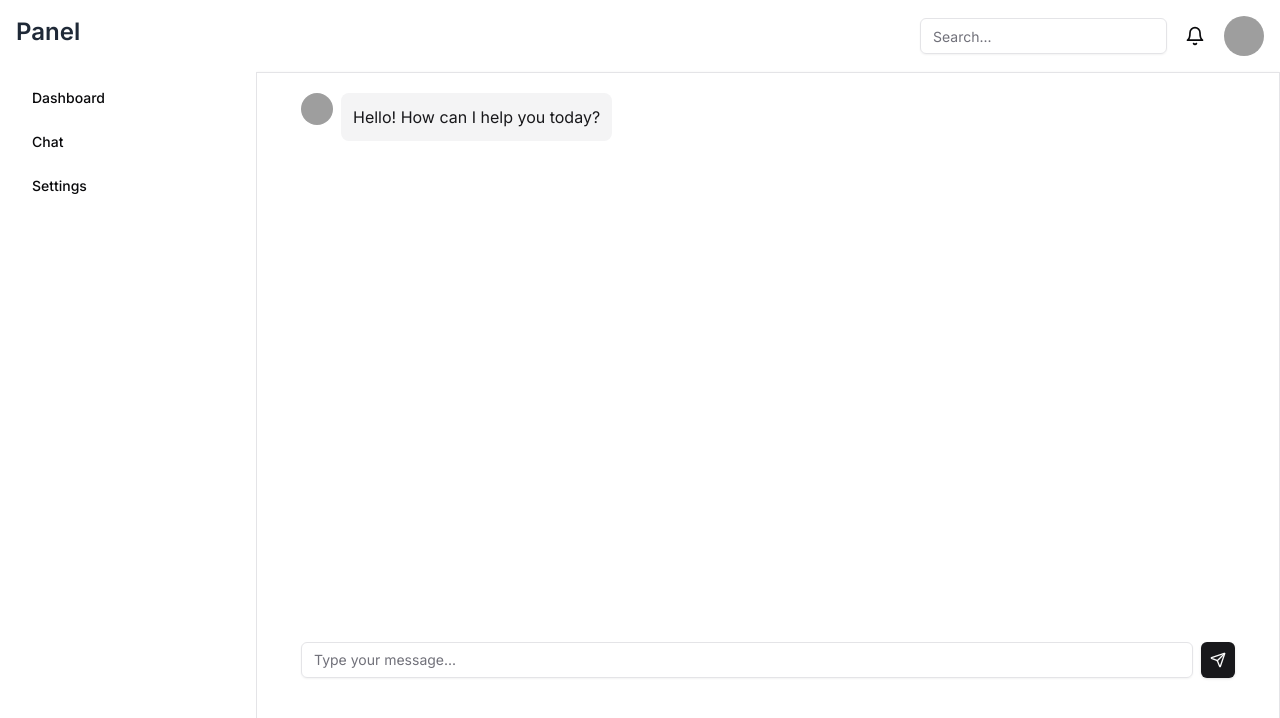
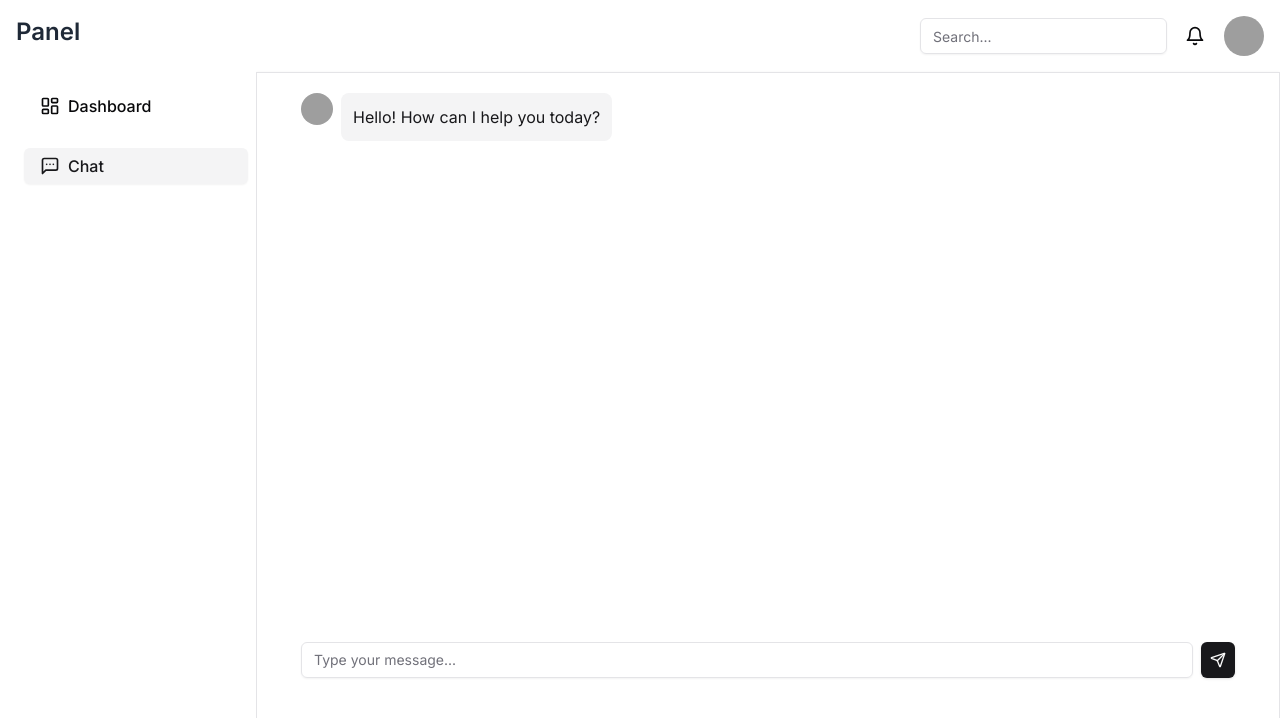
Before and after one commit to j3rryl/real-estate, a Next.js app: page /chat in a window 1280 px wide. Shown: the top 718 px of the page. Built offline with nearby package versions, Linux system fonts and the light colour scheme; grey boxes are pictures that could not be loaded.

Commit message:
links complete

```diff
--- a/app/layouts/sidebar.tsx
+++ b/app/layouts/sidebar.tsx
@@ -1,10 +1,17 @@
 "use client";
 import { useState } from "react";
-import { Bell, Menu } from "lucide-react";
+import {
+  Bell,
+  LayoutDashboard,
+  Menu,
+  MessageSquareMoreIcon,
+  Settings,
+} from "lucide-react";
 import { Avatar, AvatarFallback, AvatarImage } from "@/components/ui/avatar";
 import { Button } from "@/components/ui/button";
 import { Input } from "@/components/ui/input";
 import Link from "next/link";
+import { usePathname } from "next/navigation";
 
 export default function AdminDashboard({
   children,
@@ -12,7 +19,12 @@ export default function AdminDashboard({
   children: React.ReactNode;
 }>) {
   const [isMobileMenuOpen, setIsMobileMenuOpen] = useState(false);
-
+  const pathname = usePathname();
+  const navItems = [
+    { href: "/dashboard", label: "Dashboard", icon: LayoutDashboard },
+    { href: "/chat", label: "Chat", icon: MessageSquareMoreIcon },
+    // { href: "/settings", label: "Settings", icon: Settings },
+  ];
   return (
     <div className="flex h-screen bg-gray-100">
       {/* Sidebar */}
@@ -26,21 +38,25 @@ export default function AdminDashboard({
         </div>
         <nav className="flex-grow">
           <ul className="p-4 space-y-2">
-            <li>
-              <Button variant="ghost" className="w-full justify-start" asChild>
-                <Link href="/dashboard">Dashboard</Link>
-              </Button>
-            </li>
-            <li>
-              <Button variant="ghost" className="w-full justify-start" asChild>
-                <Link href="/chat">Chat</Link>
-              </Button>
-            </li>
-            <li>
-              <Button variant="ghost" className="w-full justify-start">
-                Settings
-              </Button>
-            </li>
+            {navItems.map((item) => {
+              const isActive = pathname === item.href;
+              return (
+                <li key={item.href}>
+                  <Button
+                    variant={isActive ? "secondary" : "ghost"}
+                    className={`w-full justify-start my-2 mx-2 text-base ${
+                      isActive ? "bg-secondary" : ""
+                    }`}
+                    asChild
+                  >
+                    <Link href={item.href}>
+                      <item.icon className="mr-2 h-5 w-5" />
+                      {item.label}
+                    </Link>
+                  </Button>
+                </li>
+              );
+            })}
           </ul>
         </nav>
       </aside>
--- a/components/ChatComponent.tsx
+++ b/components/ChatComponent.tsx
@@ -50,9 +50,9 @@ export default function ChatComponent() {
   };
 
   return (
-    <Card className="w-full rounded-none p-5 h-full !mx-0">
-      <CardContent className="h-4/5">
-        <ScrollArea className="h-full pr-3">
+    <Card className="w-full rounded-none p-5 !h-full !mx-0">
+      <CardContent className="!h-4/5">
+        <ScrollArea className="!h-full min-h-full pr-3">
           {messages.map((message) => (
             <div
               key={message.id}
```
